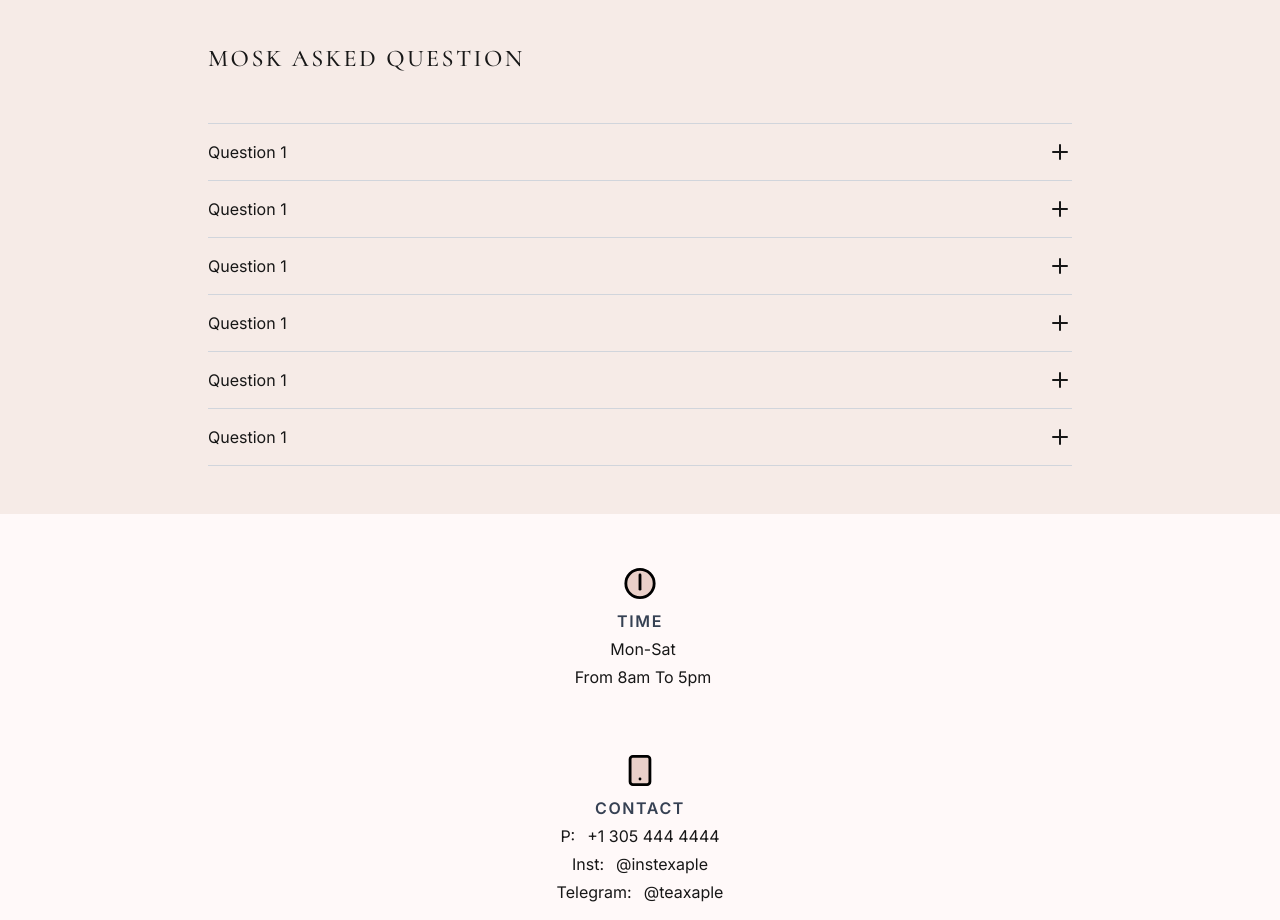
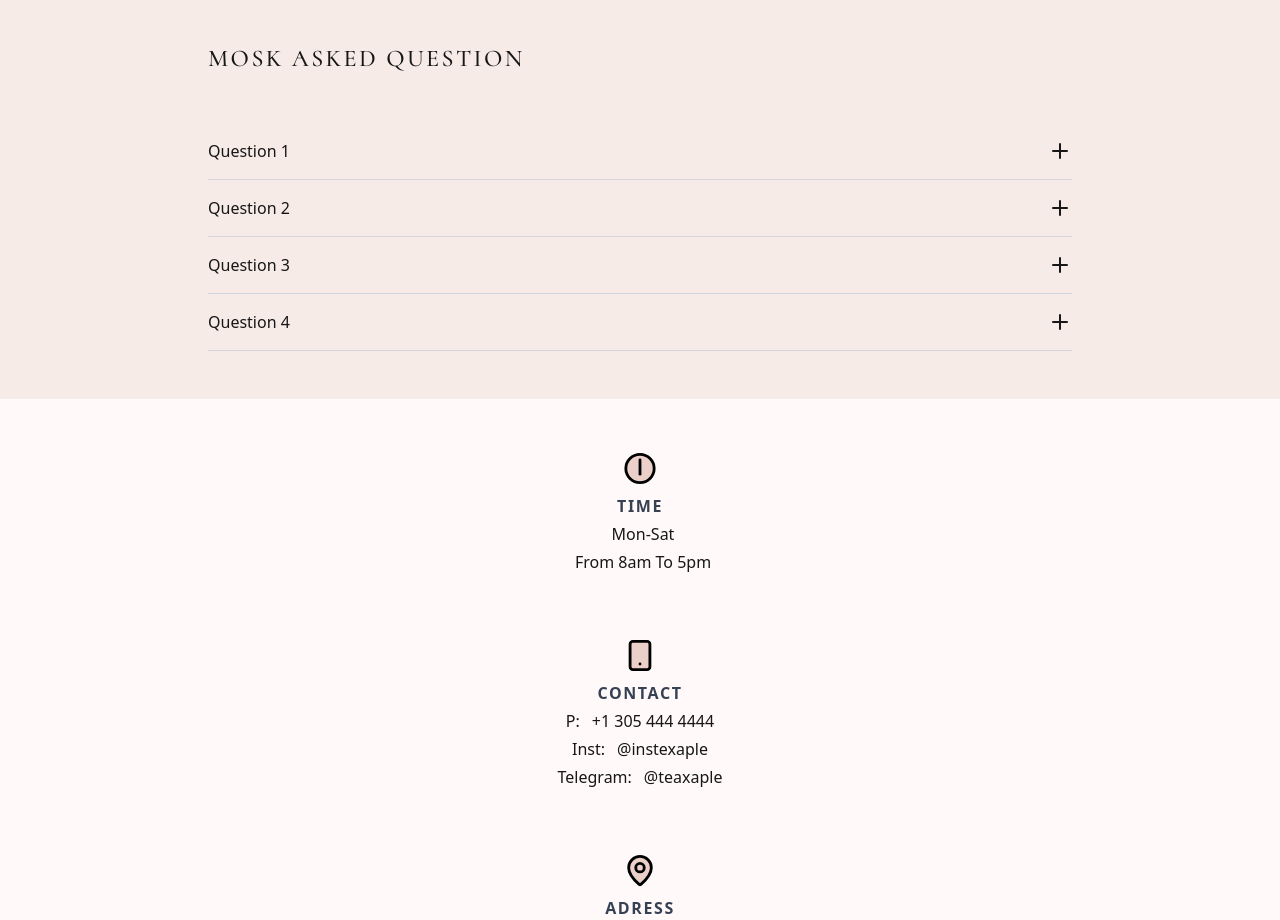
Before and after one commit to Paster8881/cosmetology-salon-app, a Next.js app: page / in a window 1280 px wide. Shown: the part 3840-4760 px from the top of the page. Built offline with nearby package versions, Linux system fonts and the light colour scheme.

Commit message:
made FAQ section  accordion functionality

```diff
--- a/src/app/components/FAQ.tsx
+++ b/src/app/components/FAQ.tsx
@@ -1,6 +1,42 @@
+'use client'
 import Image from "next/image";
-import { Plus } from "lucide-react";
+import { Plus, X } from "lucide-react";
+import { useState } from "react";
+type Item = {
+  title: string,
+  answer:string
+}
+
 export default function FAQ() {
+
+
+  const questions: Item[] = [
+    {
+      title: "Question 1",
+      answer: "Texts are any communication forms designed Texts are any communication forms designed Texts are any communication forms designed"
+    },
+    {
+      title: "Question 2",
+      answer: "Texts are any communication forms designed Texts are any communication forms designed Texts are any communication forms designed"
+    },
+    {
+      title: "Question 3",
+      answer: "Texts are any communication forms designed Texts are any communication forms designed Texts are any communication forms designed"
+    },
+    {
+      title: "Question 4",
+      answer: "Texts are any communication forms designed Texts are any communication forms designed Texts are any communication forms designed"
+    },
+  ]
+  const [activeIndex, setActiveIndex] = useState<number | null>(null);
+
+  function openMenu(index: number) {
+    if (activeIndex === index) {
+      setActiveIndex(null);
+    } else {
+      setActiveIndex(index);
+    }
+  }
   return (
     <>
       <section className="bg-primary py-12">
@@ -22,94 +58,33 @@ export default function FAQ() {
 
         {/* ALl Question */}
         <div className="mx-auto max-w-4xl px-4 ">
-          <div className="border-b border-gray-300 border-t">
-          <button className="w-full flex justify-between items-center py-4 text-left">
-            <span>
-              Question 1
-            </span>
-                  <Plus>
+
+          {questions.map((question, index) => (
+            <div className="border-b border-gray-300 " key={index}>
+
+              <button className="w-full flex justify-between items-center py-4 text-left" onClick={() => openMenu(index)} >
+                <span>
+                  {question.title}
+                </span>
+                {activeIndex === index
+                  ? <X>
                     size={20}
-                  </Plus>
-
-          </button>
-        </div>
+                  </X>
+                  : <Plus>
+                    size={20}
+                  </Plus>}
+              </button>
+              {activeIndex === index && (
+                <div className="pb-6 leading-7 mt-2 max-w-md">
+                  <p className="">{question.answer}</p>
+                </div>
+              )}
+            </div>
+          ))}
 
         </div>
 
-         <div className="mx-auto max-w-4xl px-4 ">
-          <div className="border-b border-gray-300 ">
-          <button className="w-full flex justify-between items-center py-4 text-left">
-            <span>
-              Question 1
-            </span>
-                  <Plus>
-                    size={20}
-                  </Plus>
 
-          </button>
-        </div>
-
-        </div>
-
-        <div className="mx-auto max-w-4xl px-4 ">
-          <div className="border-b border-gray-300 ">
-          <button className="w-full flex justify-between items-center py-4 text-left">
-            <span>
-              Question 1
-            </span>
-                  <Plus>
-                    size={20}
-                  </Plus>
-
-          </button>
-        </div>
-
-        </div>
-
-        <div className="mx-auto max-w-4xl px-4 ">
-          <div className="border-b border-gray-300 ">
-          <button className="w-full flex justify-between items-center py-4 text-left">
-            <span>
-              Question 1
-            </span>
-                  <Plus>
-                    size={20}
-                  </Plus>
-
-          </button>
-        </div>
-
-        </div>
-
-        <div className="mx-auto max-w-4xl px-4 ">
-          <div className="border-b border-gray-300 ">
-          <button className="w-full flex justify-between items-center py-4 text-left">
-            <span>
-              Question 1
-            </span>
-                  <Plus>
-                    size={20}
-                  </Plus>
-
-          </button>
-        </div>
-
-        </div>
-
-        <div className="mx-auto max-w-4xl px-4 ">
-          <div className="border-b border-gray-300 ">
-          <button className="w-full flex justify-between items-center py-4 text-left">
-            <span>
-              Question 1
-            </span>
-                  <Plus>
-                    size={20}
-                  </Plus>
-
-          </button>
-        </div>
-
-        </div>
       </section>
     </>
   );
--- a/src/app/globals.css
+++ b/src/app/globals.css
@@ -12,7 +12,7 @@
   --font-mono: var(--font-geist-mono);
 
   --font-cormorant: var(--font-cormorant);
-  --font-sans: var(--font-inter);
+  --font-inter: var(--font-inter);
 
   --color-primary: #F6EBE7;
   --color-secondary: #FFF9F9;
```
